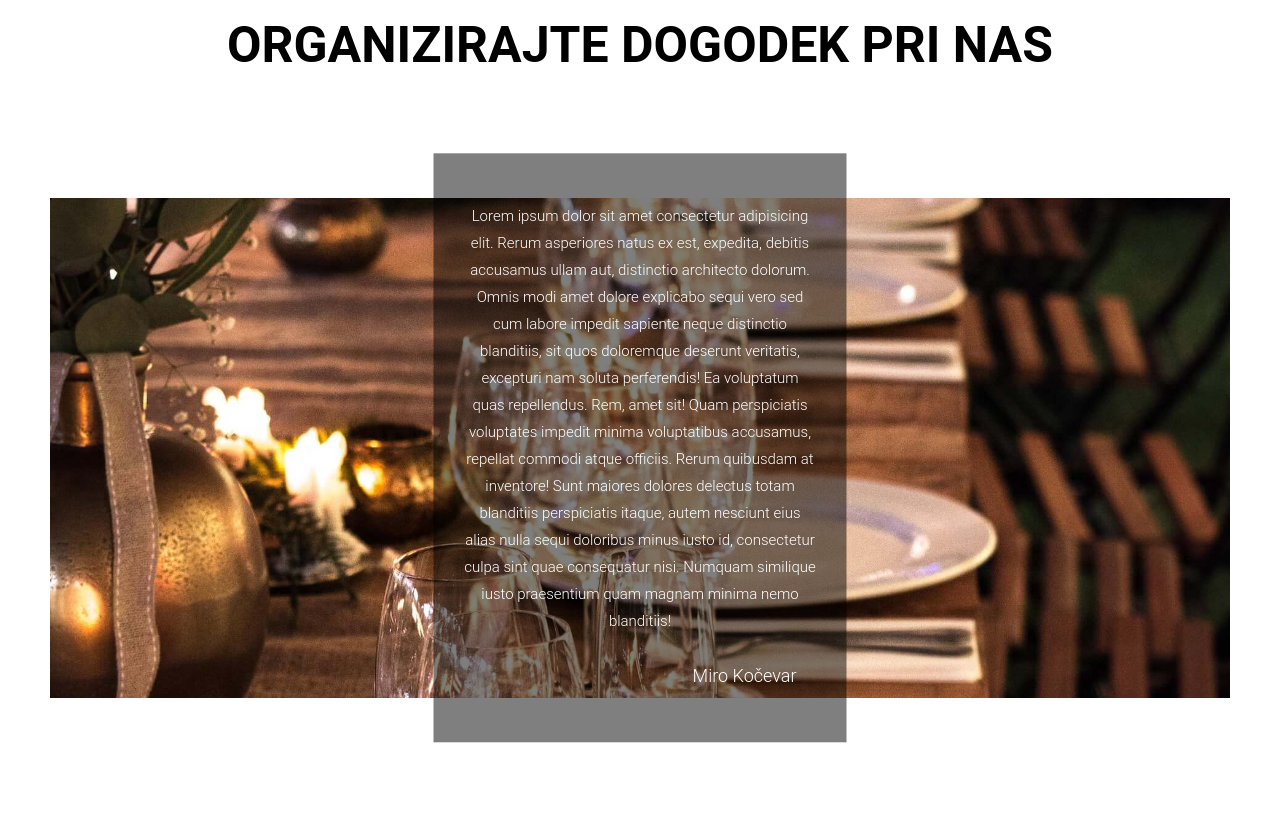
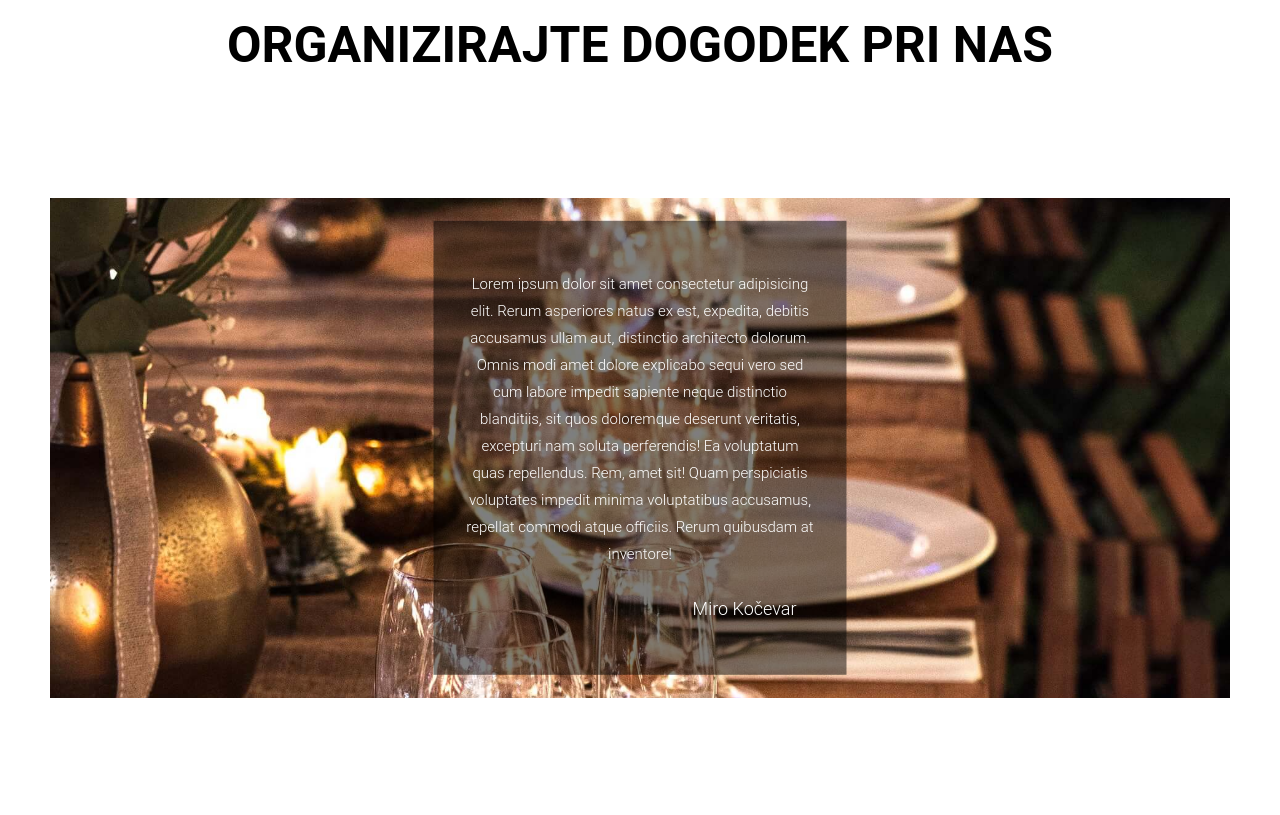
Before and after one commit to NikVogri/restaurant-website, a website: page dogodki.html in a window 1280 px wide. Shown: the part 852-1667 px from the top of the page. Drawn offline with nearby package versions, Linux system fonts and the light colour scheme.

Commit message:
finished dogodki

```diff
--- a/dogodki.html
+++ b/dogodki.html
@@ -60,9 +60,7 @@
                     vero sed cum labore impedit sapiente neque distinctio blanditiis, sit quos doloremque deserunt
                     veritatis, excepturi nam soluta perferendis! Ea voluptatum quas repellendus. Rem, amet sit! Quam
                     perspiciatis voluptates impedit minima voluptatibus accusamus, repellat commodi atque officiis.
-                    Rerum quibusdam at inventore! Sunt maiores dolores delectus totam blanditiis perspiciatis itaque,
-                    autem nesciunt eius alias nulla sequi doloribus minus iusto id, consectetur culpa sint quae
-                    consequatur nisi. Numquam similique iusto praesentium quam magnam minima nemo blanditiis!
+                    Rerum quibusdam at inventore!
                     <span>Miro Kočevar</span></p>
             </div>
 
--- a/sass/layout/_sobe.scss
+++ b/sass/layout/_sobe.scss
@@ -66,11 +66,20 @@
         box-shadow: 0 1rem 1rem rgba(0, 0, 0, .25);
         transition: all .2s ease;
 
+        @include respond(tab-port) {
+            width: 75% !important;
+        }
+
         &-hide {
             visibility: hidden;
             opacity: 0;
             transition: opacity 0.2s,
                 visibility 0.2s;
+
+            @include respond(small-desktop) {
+                visibility: visible;
+                opacity: 1;
+            }
         }
 
         &:hover &-hide {
@@ -94,6 +103,19 @@
             &:not(:last-child) {
                 object-position: right;
             }
+
+            @include respond(small-desktop) {
+                filter: brightness(55%);
+            }
+
+            @include respond(tab-port) {
+                width: 100% !important;
+            }
+
+
+            @include respond(phone) {
+                width: 100%;
+            }
         }
     }
 
--- a/sass/pages/_dogodki.scss
+++ b/sass/pages/_dogodki.scss
@@ -1,5 +1,9 @@
 .dogodki {
     padding: 5rem 5rem;
+
+    @include respond(tab-port) {
+        padding: 5rem 0;
+    }
 
     &__parallax__img-wrapper {
         position: relative;
@@ -32,6 +36,19 @@
         transform: translate(-50%, -50%);
         width: 35%;
 
+        @include respond(tab-landplus) {
+            width: 50%;
+        }
+
+        @include respond(tab-port) {
+            width: 60%;
+        }
+
+        @include respond(phone) {
+            width: 100%;
+            line-height: 1.5;
+        }
+
         & span {
             display: block;
             text-align: right;
```
Also changed, not shown: css/style.css, img/dogodki/terasa-small.jpg (renamed from img/dogodki/terasas-mall.jpg).
